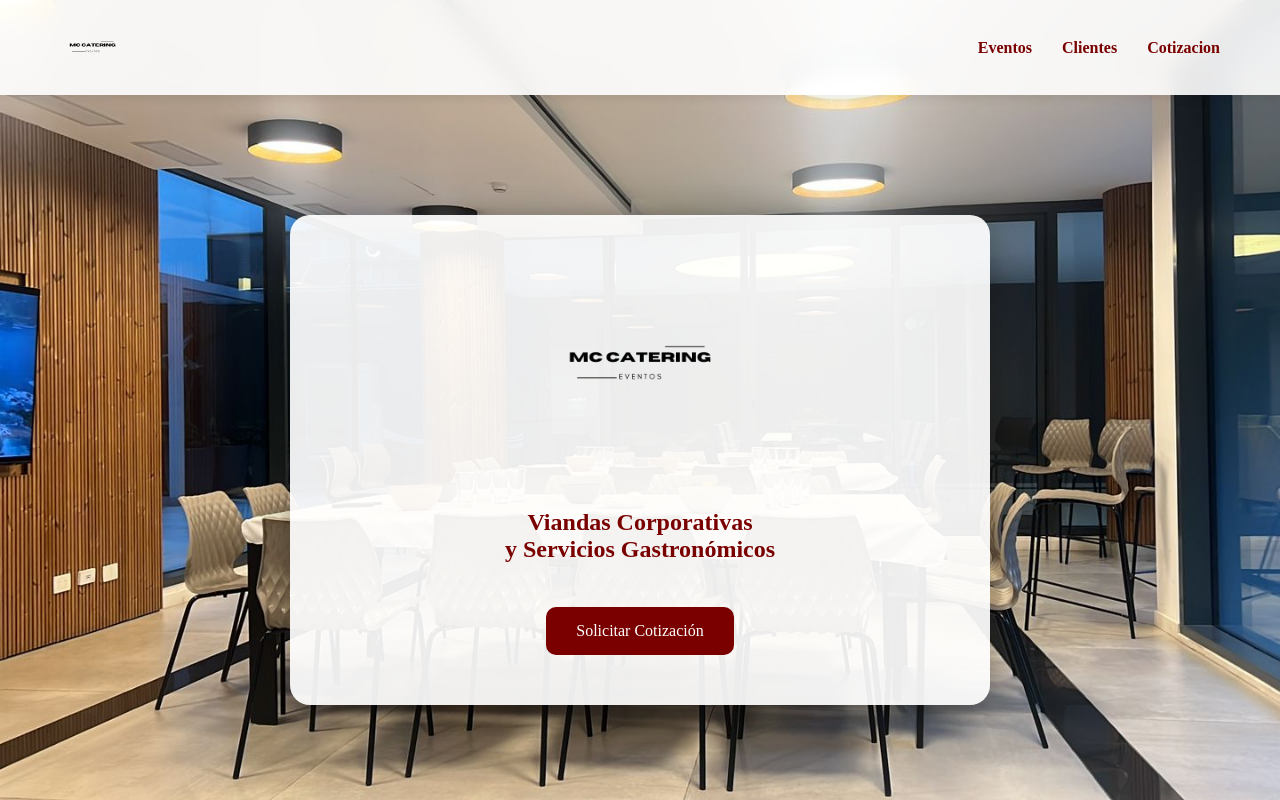
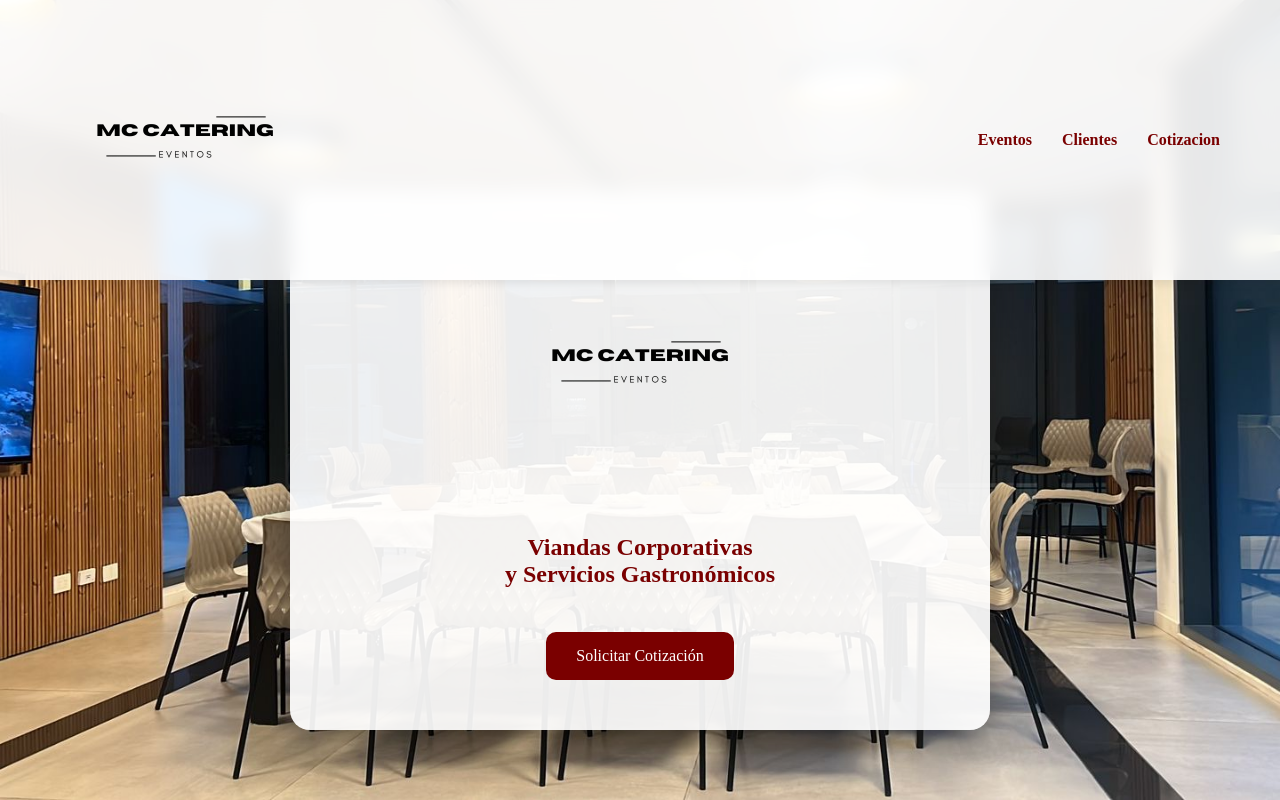
Before and after one commit to Dosmacxx/mc-catering, a Next.js app: page / in a window 1280 px wide. Built offline with nearby package versions, Linux system fonts and the light colour scheme.

Commit message:
Update index.js

```diff
--- a/pages/index.js
+++ b/pages/index.js
@@ -1,7 +1,11 @@
 import { useEffect, useState } from "react";
 
 export default function Home() {
-  const imagenes = ["/eventos/actual.jpg", "/eventos/actualidad.jpg"];
+  const imagenes = [
+    "/eventos/actual.jpg",
+    "/eventos/actualidad.jpg",
+  ];
+
   const [index, setIndex] = useState(0);
   const [menuOpen, setMenuOpen] = useState(false);
 
@@ -36,11 +40,15 @@ export default function Home() {
             justifyContent: "space-between",
           }}
         >
-          {/* LOGO */}
+          {/* LOGO HEADER */}
           <img
             src="/mC_cATERING-removebg-preview.png"
             alt="MC Catering"
-            style={{ height: "65px" }}
+            style={{
+              height: "250px",   // 🔥 SOLO CAMBIA EL LOGO
+              width: "auto",
+              objectFit: "contain",
+            }}
           />
 
           {/* MENU DESKTOP */}
@@ -78,7 +86,7 @@ export default function Home() {
           </button>
         </div>
 
-        {/* MENU MOBILE DESPLEGADO */}
+        {/* MENU MOBILE */}
         {menuOpen && (
           <div
             className="menu-mobile"
@@ -133,10 +141,16 @@ export default function Home() {
             boxShadow: "0 10px 35px rgba(0,0,0,0.4)",
           }}
         >
+          {/* LOGO CENTRO */}
           <img
             src="/mC_cATERING-removebg-preview.png"
             alt="MC Catering"
-            style={{ width: "200px", marginBottom: "20px" }}
+            style={{
+              width: "250px",  // 🔥 SOLO CAMBIA EL LOGO
+              height: "auto",
+              marginBottom: "20px",
+              objectFit: "contain",
+            }}
           />
 
           <h2 style={{ color: "#7a0000" }}>
@@ -164,38 +178,20 @@ export default function Home() {
         </div>
       </section>
 
-      {/* ================= EVENTOS ================= */}
+      {/* ================= SECCIONES ================= */}
       <section id="eventos" style={{ padding: "100px 20px" }}>
-        <h2 style={{ textAlign: "center", color: "#7a0000" }}>
-          Eventos
-        </h2>
-        <p style={{ textAlign: "center" }}>
-          Catering para eventos sociales y corporativos.
-        </p>
+        <h2 style={{ textAlign: "center", color: "#7a0000" }}>Eventos</h2>
       </section>
 
-      {/* ================= CLIENTES ================= */}
       <section
         id="clientes"
         style={{ padding: "100px 20px", background: "#f7f7f7" }}
       >
-        <h2 style={{ textAlign: "center", color: "#7a0000" }}>
-          Clientes & Experiencias
-        </h2>
-        <p style={{ textAlign: "center" }}>
-          Empresas, figuras públicas y eventos destacados.
-        </p>
-        {/* ACA DESPUÉS VAN LAS FOTOS CON FAMOSOS */}
+        <h2 style={{ textAlign: "center", color: "#7a0000" }}>Clientes</h2>
       </section>
 
-      {/* ================= COTIZACION ================= */}
       <section id="cotizacion" style={{ padding: "100px 20px" }}>
-        <h2 style={{ textAlign: "center", color: "#7a0000" }}>
-          Cotización
-        </h2>
-        <p style={{ textAlign: "center" }}>
-          Pedinos tu presupuesto personalizado.
-        </p>
+        <h2 style={{ textAlign: "center", color: "#7a0000" }}>Cotización</h2>
       </section>
 
       {/* ================= RESPONSIVE ================= */}
@@ -208,6 +204,9 @@ export default function Home() {
             .menu-btn {
               display: block !important;
             }
+            header img {
+              height: 160px !important; /* solo en celular */
+            }
           }
           @media (min-width: 769px) {
             .menu-mobile {
```
